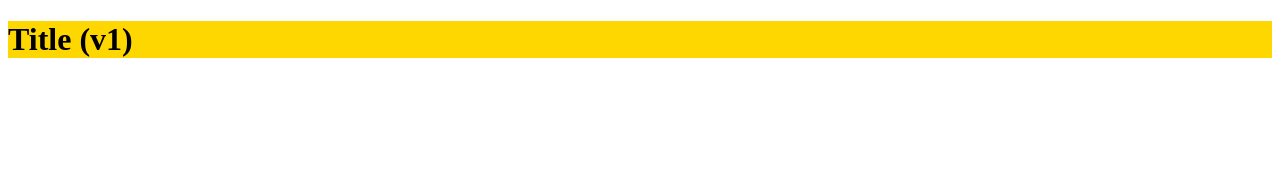
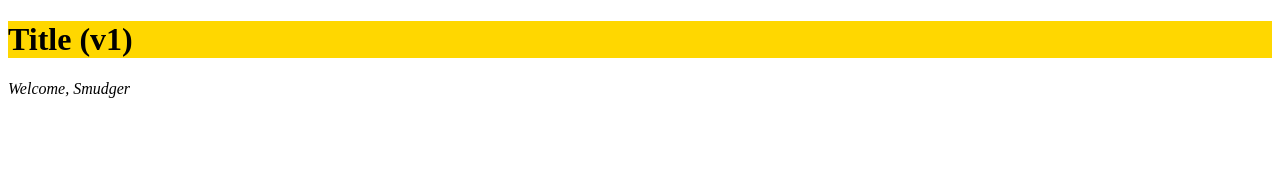
Before and after one commit to wanasak/angular-module, an Angular app: page / in a window 1280 px wide. Shown: the top 170 px of the page. Built offline with nearby package versions, Linux system fonts and the light colour scheme.

Commit message:
service provider

```diff
--- a/src/app/app.module.ts
+++ b/src/app/app.module.ts
@@ -4,6 +4,7 @@ import { AppComponent } from './app.component';
 
 import { TitleComponent } from './title.component';
 import { HighlightDirective } from './highlight.directive';
+import { UserService } from './user.service';
 
 @NgModule({
   imports: [BrowserModule],
@@ -12,6 +13,7 @@ import { HighlightDirective } from './highlight.directive';
     HighlightDirective,
     TitleComponent
   ],
+  providers: [UserService],
   bootstrap: [AppComponent]
 })
 export class AppModule { }
--- a/src/app/title.component.html
+++ b/src/app/title.component.html
@@ -1,3 +1,8 @@
 <h1 highlight>
     {{ title }} {{ subTitle }}
 </h1>
+<p *ngIf="user">
+    <i>
+        Welcome, {{ user }}
+    </i>
+</p>
--- a/src/app/title.component.ts
+++ b/src/app/title.component.ts
@@ -1,4 +1,5 @@
 import { Component, Input } from '@angular/core';
+import { UserService } from './user.service';
 
 @Component({
     moduleId: module.id,
@@ -8,4 +9,11 @@ import { Component, Input } from '@angular/core';
 export class TitleComponent {
     @Input() subTitle = '';
     title: String = 'Title';
+    user: String = '';
+
+    constructor(
+        userService: UserService
+    ) {
+        this.user = userService.username;
+    }
 }
--- /dev/null
+++ b/src/app/user.service.ts
@@ -0,0 +1,6 @@
+import { Injectable } from '@angular/core';
+
+@Injectable()
+export class UserService {
+    username: String = 'Smudger';
+}
```
